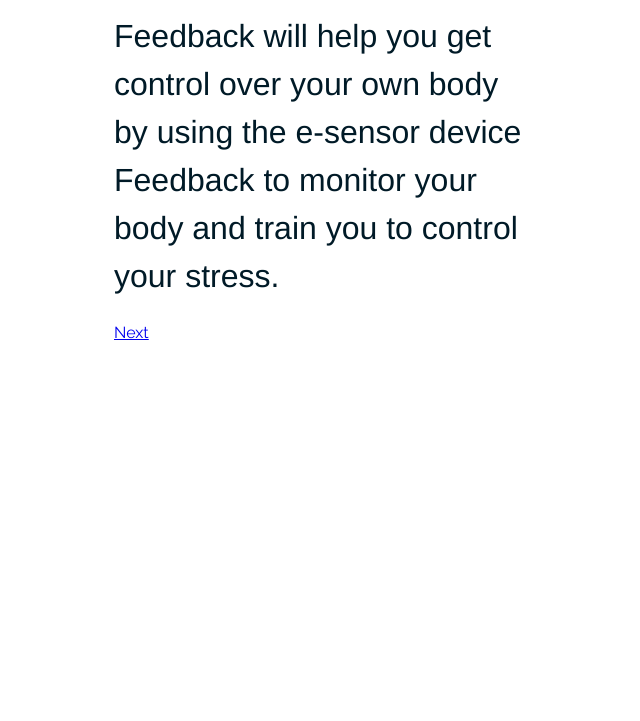
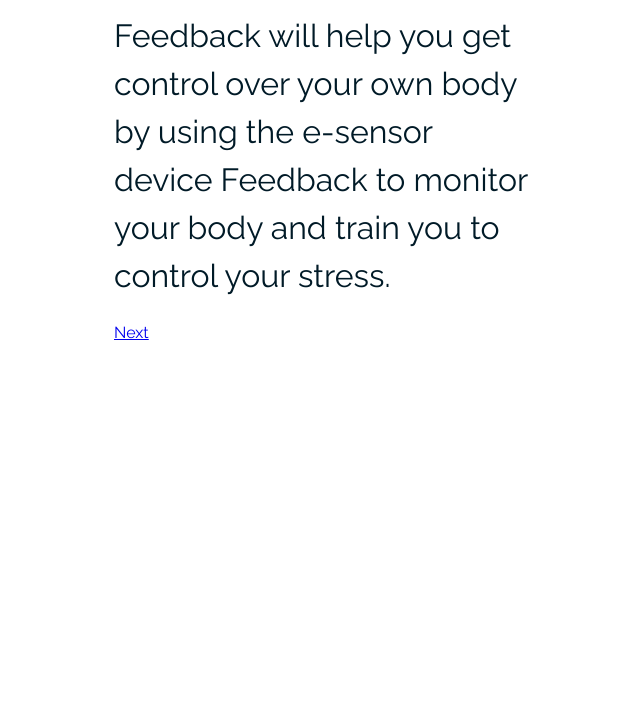
Before and after one commit to TevinStuurland/e-health-app, a website: page app/index.html in a window 1280 px wide. Shown: the part 79-800 px from the top of the page, without its empty margins (319-959 px from the left). Drawn offline with Linux system fonts and the light colour scheme.

Commit message:
Changed H1 Font

```diff
--- a/app/sass/_base.scss
+++ b/app/sass/_base.scss
@@ -13,6 +13,6 @@
 h4,
 h5,
 h6 {
-    font-family: Helvetica, 'Helvetica Neue', Lato, sans-serif;
+    font-family:'Raleway', sans-serif, Lato, sans-serif;
     font-weight: normal;
 }
```
Also changed, not shown: app/styles/app.css.
